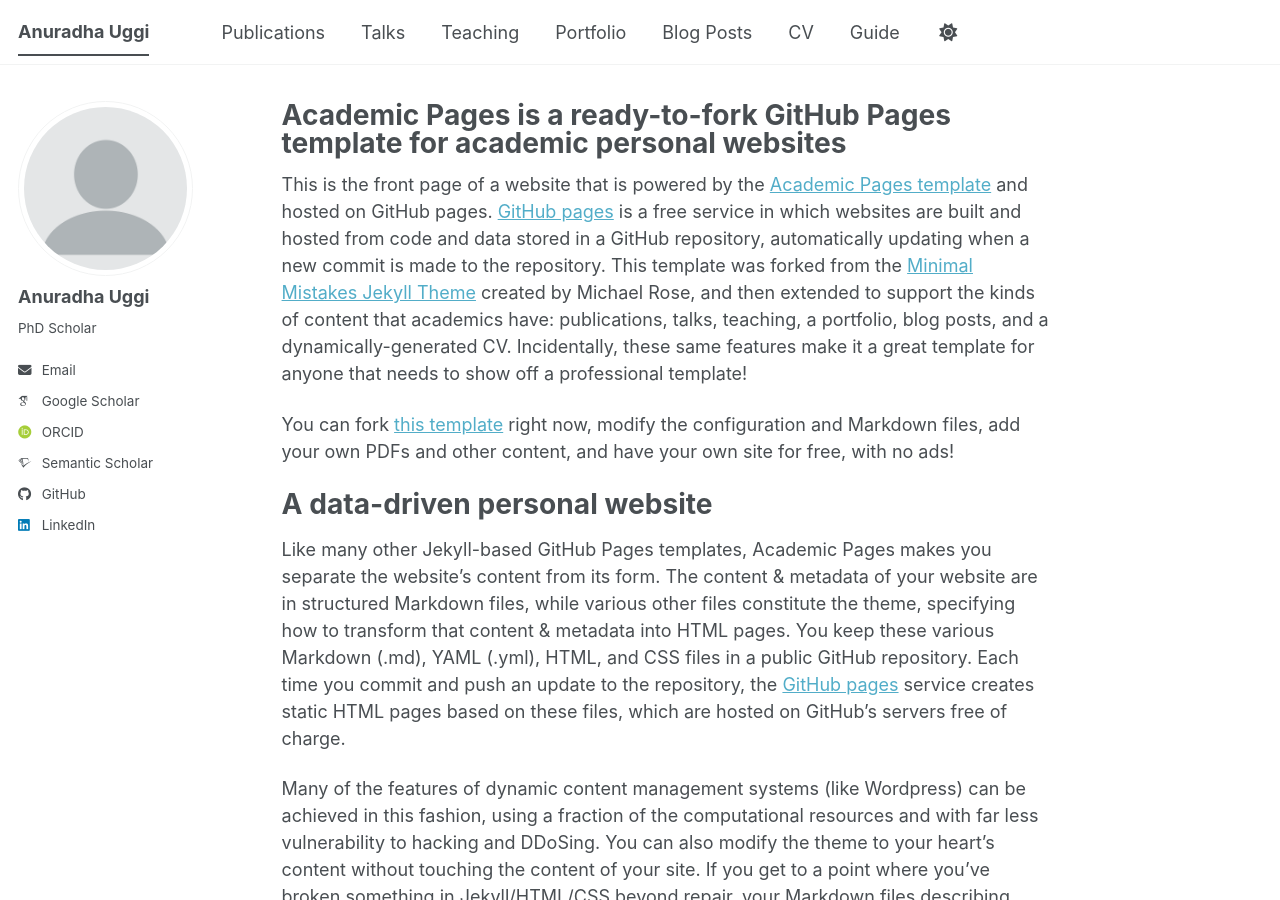
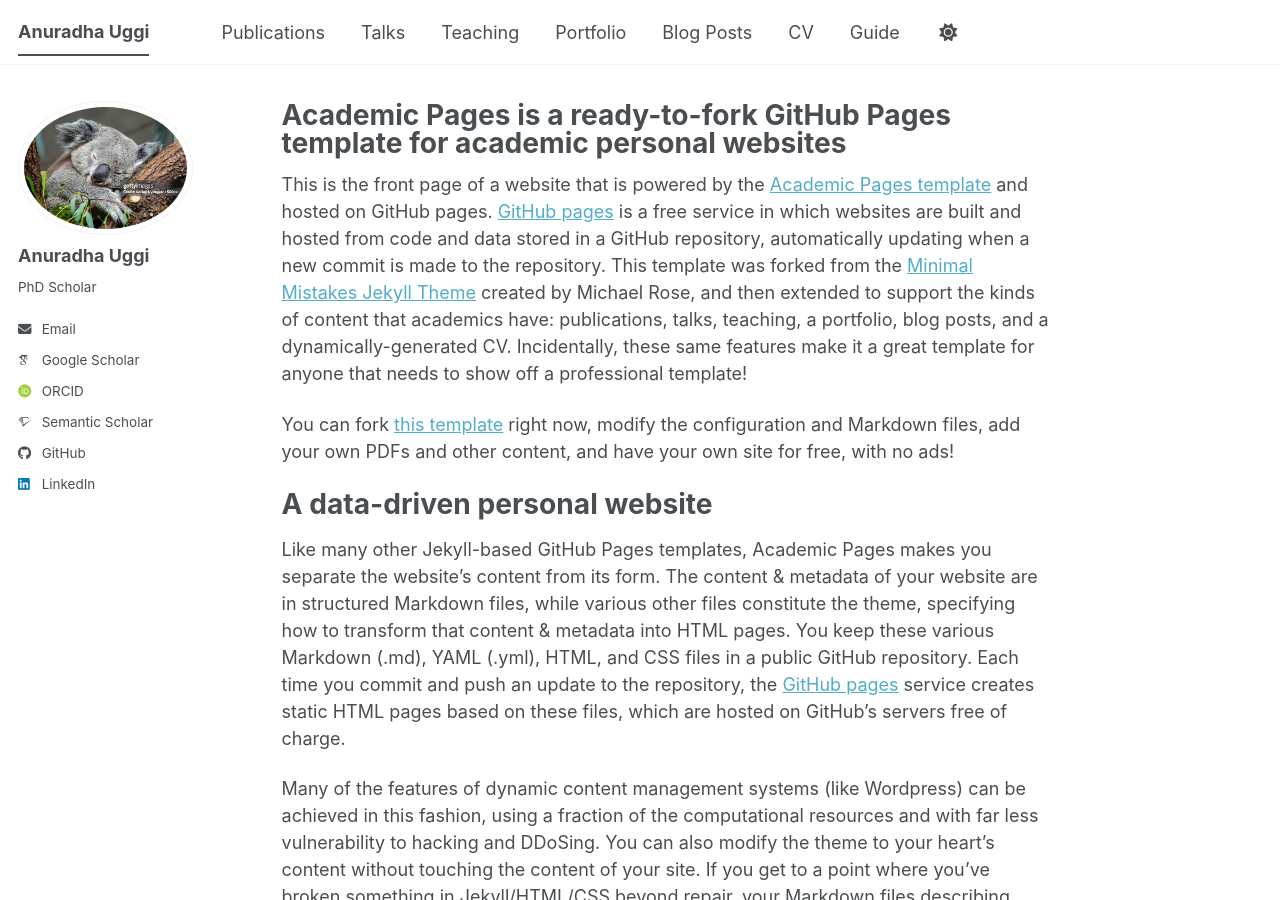
Before and after one commit to Anuradha-Uggi/anuradha-uggi.github.io, a Jekyll site: the page built from _pages/about.md, in a window 1280 px wide and 900 px high. Built offline with Jekyll 4.4.1, drawn with Linux system fonts in a browser that asks for light colours; some web fonts are replaced; a script bundle is joined from its source files by our own code; library files that are not in the unit come from our copies.

Commit message:
Change author avatar from profile.png to koala.jpg

```diff
--- a/_config.yml
+++ b/_config.yml
@@ -23,7 +23,7 @@
 #               Additional customization can be done by editing /_includes/author-profile.html
 author:
   # Biographic information
-  avatar           : "profile.png"
+  avatar           : "koala.jpg" #"profile.png"
   name             : "Anuradha Uggi"
   pronouns         : # example: "she/her"
   bio              : "PhD Scholar"
```
